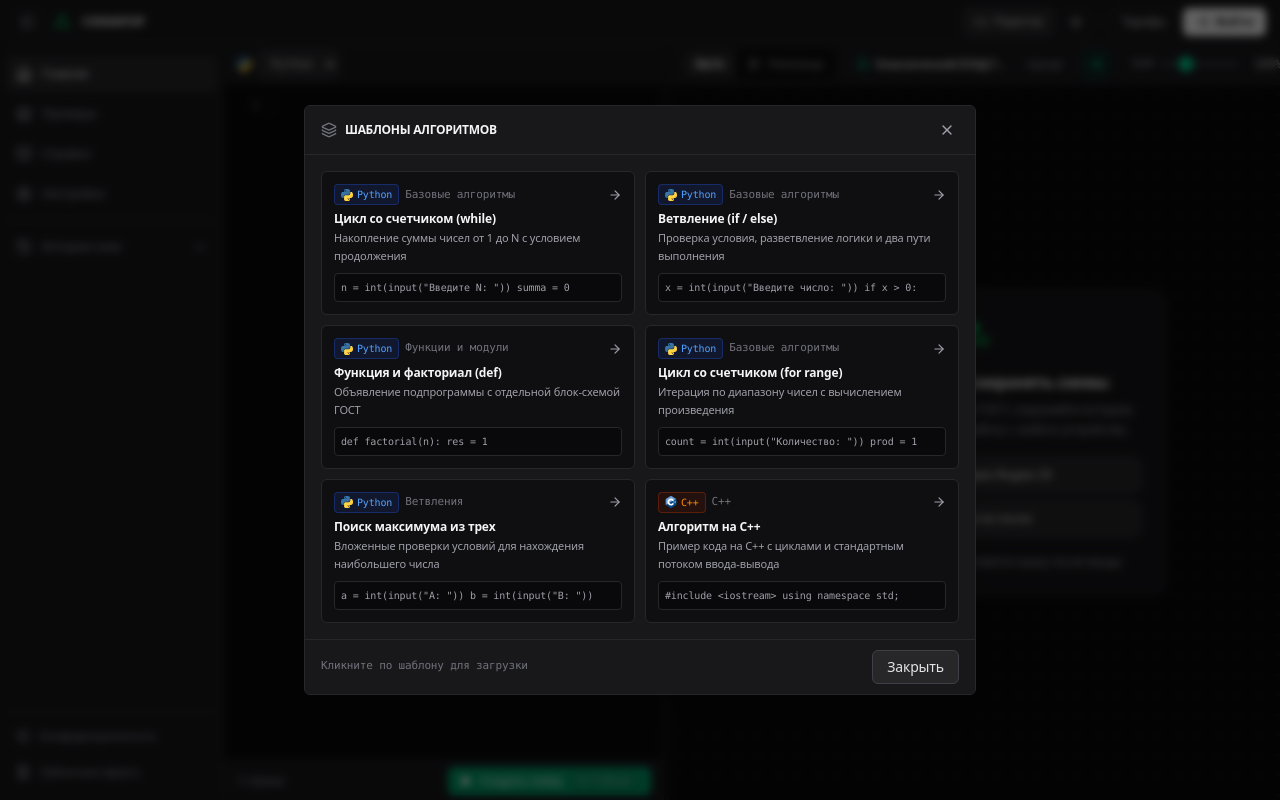
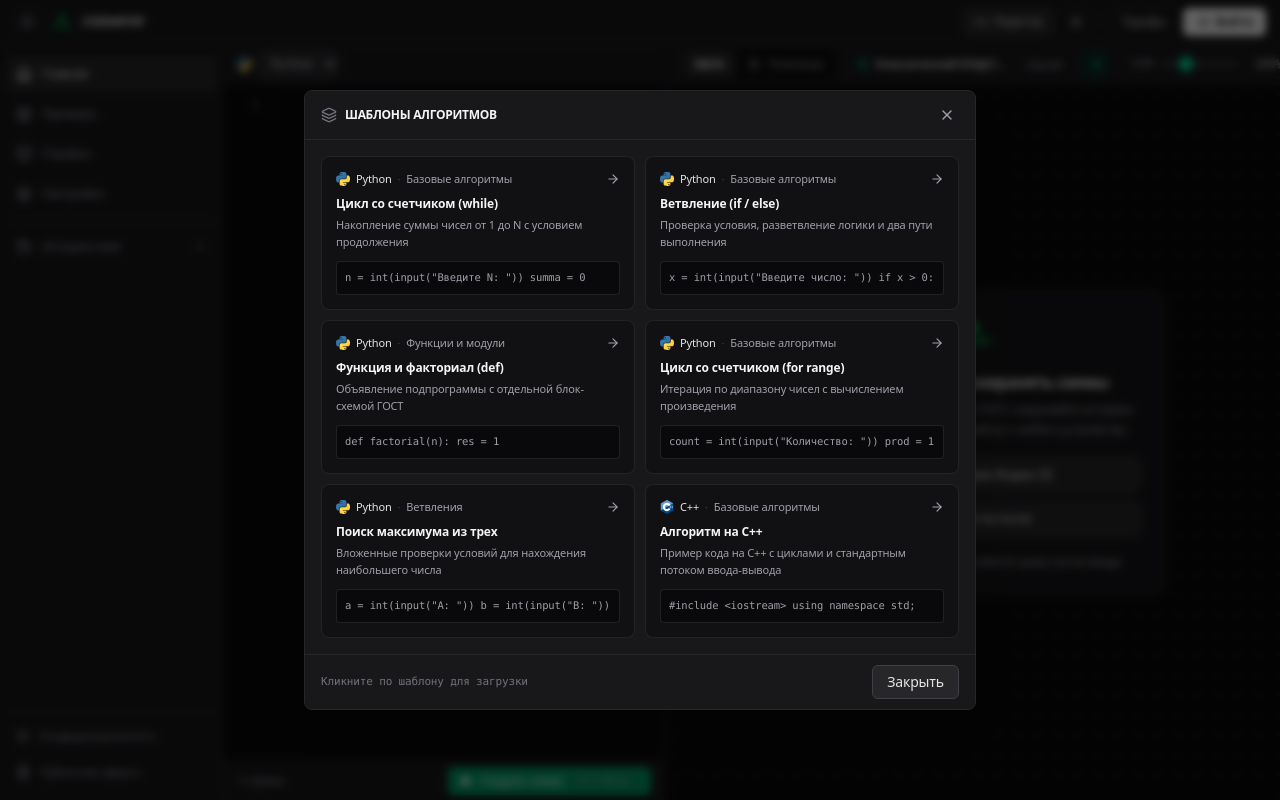
Before and after one commit to kilka221/schemator, a React (Vite) app: page / in a window 1280 px wide. Both pictures are taken after a click on the button "Примеры". Built offline with nearby package versions, Linux system fonts and the light colour scheme.

Commit message:
refactor(ui): remove unused icons and cleanup PresetsModal
Removed unused Lucide icons and the associated icon rendering logic from the presets component to simplify the UI and reduce bundle size. Also updated the C++ template category for better consistency.

```diff
--- a/src/PresetsModal.tsx
+++ b/src/PresetsModal.tsx
@@ -1,5 +1,5 @@
 import React from 'react';
-import { X, Layers, ArrowRight, Repeat, GitBranch, Terminal, Calculator, Trophy, Cpu } from 'lucide-react';
+import { X, Layers, ArrowRight } from 'lucide-react';
 import { PythonIcon } from './PythonIcon';
 import { CppIcon } from './CppIcon';
 
@@ -96,7 +96,7 @@
     title: 'Алгоритм на C++',
     desc: 'Пример кода на C++ с циклами и стандартным потоком ввода-вывода',
     language: 'cpp',
-    category: 'C++',
+    category: 'Базовые алгоритмы',
     code: `#include <iostream>
 using namespace std;
 
@@ -141,28 +141,10 @@
     onClose();
   };
 
-  const renderIcon = (type: string) => {
-    switch (type) {
-      case 'loop':
-        return <Repeat className="w-4 h-4 text-blue-500" />;
-      case 'branch':
-        return <GitBranch className="w-4 h-4 text-emerald-500" />;
-      case 'func':
-        return <Calculator className="w-4 h-4 text-purple-500" />;
-      case 'for':
-        return <Repeat className="w-4 h-4 text-cyan-500" />;
-      case 'max':
-        return <Trophy className="w-4 h-4 text-amber-500" />;
-      case 'cpp':
-      default:
-        return <Cpu className="w-4 h-4 text-orange-500" />;
-    }
-  };
-
   return (
     <div className="fixed inset-0 z-50 flex items-center justify-center p-4 bg-black/60 backdrop-blur-xs animate-in fade-in duration-150">
       <div
-        className={`w-full max-w-2xl rounded-md border shadow-xl flex flex-col max-h-[85vh] overflow-hidden animate-in zoom-in-95 duration-150 transition-colors ${
+        className={`w-full max-w-2xl rounded-lg border shadow-2xl flex flex-col max-h-[85vh] overflow-hidden animate-in zoom-in-95 duration-150 transition-colors ${
           isDark
             ? 'bg-zinc-900 text-zinc-100 border-zinc-800'
             : 'bg-white text-zinc-900 border-zinc-200'
@@ -200,53 +182,48 @@
               <button
                 key={item.id}
                 onClick={() => handleSelectTemplate(item)}
-                className={`group flex flex-col text-left p-3 rounded-md border transition-colors cursor-pointer relative ${
+                className={`group flex flex-col text-left p-3.5 rounded-lg border transition-all cursor-pointer relative ${
                   isDark
-                    ? 'bg-zinc-950/60 hover:bg-zinc-800/60 border-zinc-800 hover:border-zinc-700 text-zinc-200'
+                    ? 'bg-zinc-950/40 hover:bg-zinc-800/50 border-zinc-800/80 hover:border-zinc-700 text-zinc-200'
                     : 'bg-zinc-50/70 hover:bg-zinc-100 border-zinc-200 hover:border-zinc-300 text-zinc-800'
                 }`}
               >
-                <div className="flex items-center justify-between w-full mb-1.5">
-                  <div className="flex items-center gap-1.5">
-                    <span className={`text-[10px] font-mono font-medium px-1.5 py-0.5 rounded border inline-flex items-center gap-1 ${
-                      item.language === 'cpp'
-                        ? isDark
-                          ? 'bg-orange-950/40 text-orange-400 border-orange-900/60'
-                          : 'bg-orange-50 text-orange-700 border-orange-200'
-                        : isDark
-                          ? 'bg-blue-950/40 text-blue-400 border-blue-900/60'
-                          : 'bg-blue-50 text-blue-700 border-blue-200'
-                    }`}>
-                      {item.language === 'cpp' ? (
-                        <>
-                          <CppIcon size={12} className="w-3 h-3" />
-                          <span>C++</span>
-                        </>
-                      ) : (
-                        <>
-                          <PythonIcon size={12} className="w-3 h-3" />
-                          <span>Python</span>
-                        </>
-                      )}
+                {/* Clean unboxed language & category header */}
+                <div className="flex items-center justify-between w-full mb-2">
+                  <div className="flex items-center gap-1.5 text-[11px] font-medium">
+                    {item.language === 'cpp' ? (
+                      <span className="inline-flex items-center gap-1.5 text-zinc-800 dark:text-zinc-200">
+                        <CppIcon size={14} className="w-3.5 h-3.5" />
+                        <span>C++</span>
+                      </span>
+                    ) : (
+                      <span className="inline-flex items-center gap-1.5 text-zinc-800 dark:text-zinc-200">
+                        <PythonIcon size={14} className="w-3.5 h-3.5" />
+                        <span>Python</span>
+                      </span>
+                    )}
+                    <span className="text-zinc-300 dark:text-zinc-700 select-none" aria-hidden="true">·</span>
+                    <span className="text-zinc-500 dark:text-zinc-400 font-normal">
+                      {item.category}
                     </span>
-                    <span className="text-[11px] font-mono text-zinc-500">{item.category}</span>
                   </div>
-                  <ArrowRight className="w-3.5 h-3.5 text-zinc-400 group-hover:text-zinc-100 transition-colors" />
+                  <ArrowRight className="w-3.5 h-3.5 text-zinc-400 group-hover:text-zinc-900 dark:group-hover:text-zinc-100 group-hover:translate-x-0.5 transition-all" />
                 </div>
-                <h3 className={`font-semibold text-xs transition-colors mb-0.5 ${
+
+                <h3 className={`font-semibold text-xs transition-colors mb-1 ${
                   isDark ? 'text-zinc-100 group-hover:text-white' : 'text-zinc-900 group-hover:text-black'
                 }`}>
                   {item.title}
                 </h3>
-                <p className={`text-[11px] line-clamp-2 leading-relaxed mb-2 ${
+                <p className={`text-[11px] line-clamp-2 leading-relaxed mb-2.5 ${
                   isDark ? 'text-zinc-400' : 'text-zinc-500'
                 }`}>
                   {item.desc}
                 </p>
-                <div className={`mt-auto w-full rounded p-1.5 font-mono text-[10px] border overflow-hidden line-clamp-1 ${
+                <div className={`mt-auto w-full rounded p-2 font-mono text-[10.5px] border overflow-hidden line-clamp-1 transition-colors ${
                   isDark
-                    ? 'bg-zinc-950 text-zinc-400 border-zinc-800'
-                    : 'bg-white text-zinc-600 border-zinc-200'
+                    ? 'bg-zinc-950 text-zinc-400 border-zinc-800/80 group-hover:border-zinc-700/80 group-hover:text-zinc-300'
+                    : 'bg-white text-zinc-600 border-zinc-200 group-hover:border-zinc-300 group-hover:text-zinc-800'
                 }`}>
                   {item.code.split('\n').slice(0, 2).join(' ')}
                 </div>
```
